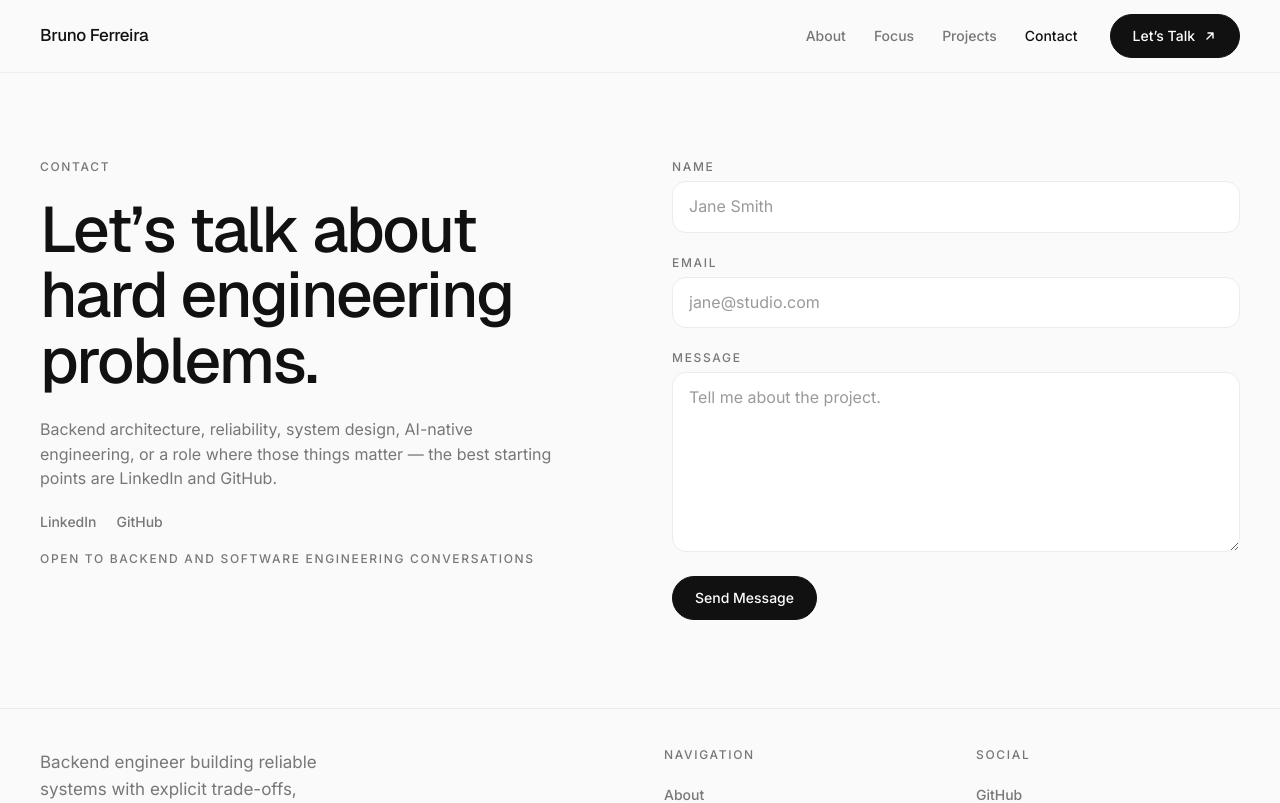
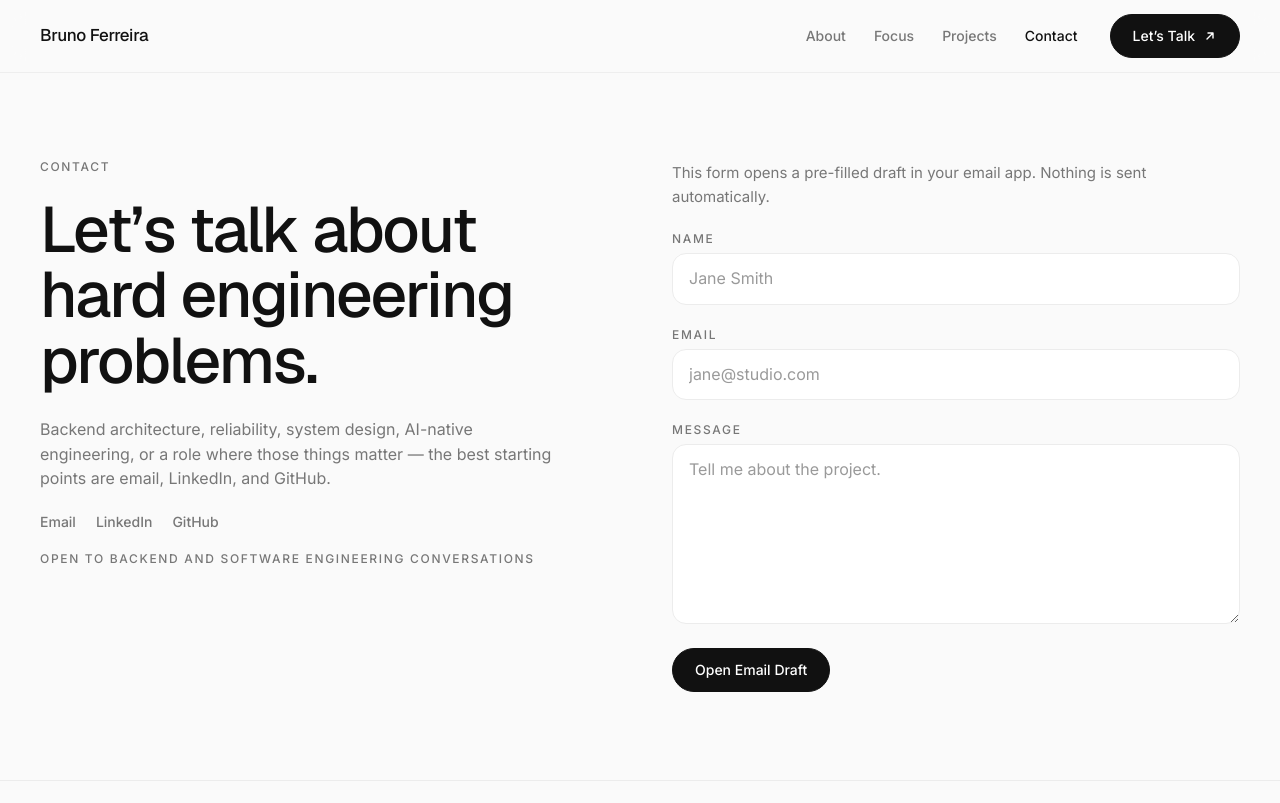
Before and after one commit to Bruno2K/bruno-portfolio, a Next.js app: page /contact in a window 1280 px wide. Shown: the top 803 px of the page. Built offline with nearby package versions, Linux system fonts and the light colour scheme.

Commit message:
fix: replace false contact success with mailto

```diff
--- a/src/app/contact/page.tsx
+++ b/src/app/contact/page.tsx
@@ -16,9 +16,14 @@ export default function ContactPage() {
           <p className="text-eyebrow">Contact</p>
           <h1 className="text-display">Let’s talk about hard engineering problems.</h1>
           <p className="text-lead">
-            Backend architecture, reliability, system design, AI-native engineering, or a role where those things matter — the best starting points are LinkedIn and GitHub.
+            Backend architecture, reliability, system design, AI-native engineering, or a
+            role where those things matter — the best starting points are email, LinkedIn,
+            and GitHub.
           </p>
           <div className="flex gap-5 text-[15px] font-medium">
+            <a href={`mailto:${site.contactEmail}`} className="nav-link">
+              Email
+            </a>
             <a href={site.social.linkedin} className="nav-link" target="_blank" rel="noreferrer">
               LinkedIn
             </a>
@@ -28,7 +33,7 @@ export default function ContactPage() {
           </div>
           <p className="text-eyebrow">{site.contactAvailability}</p>
         </div>
-        <ContactForm />
+        <ContactForm recipient={site.contactEmail} />
       </Container>
     </main>
   );
--- a/src/components/ui/contact-form.tsx
+++ b/src/components/ui/contact-form.tsx
@@ -2,32 +2,48 @@
 
 import { useState } from "react";
 
-type Status = "idle" | "success";
+type Status = "idle" | "error";
 
-export function ContactForm() {
+type ContactFormProps = {
+  recipient: string;
+};
+
+export function ContactForm({ recipient }: ContactFormProps) {
   const [status, setStatus] = useState<Status>("idle");
-
-  if (status === "success") {
-    return (
-      <p role="status" className="text-h4">
-        Thanks — I’ll get back to you within a couple of days.
-      </p>
-    );
-  }
 
   return (
     <form
       className="flex flex-col gap-6"
       onSubmit={(event) => {
         event.preventDefault();
+        setStatus("idle");
+
         const form = event.currentTarget;
         if (!form.checkValidity()) {
           form.reportValidity();
           return;
         }
-        setStatus("success");
+
+        const formData = new FormData(form);
+        const name = String(formData.get("name") ?? "").trim();
+        const email = String(formData.get("email") ?? "").trim();
+        const message = String(formData.get("message") ?? "").trim();
+        const subject = `Portfolio contact from ${name}`;
+        const body = [`Name: ${name}`, `Email: ${email}`, "", message].join("\n");
+        const mailto = `mailto:${recipient}?subject=${encodeURIComponent(subject)}&body=${encodeURIComponent(body)}`;
+
+        try {
+          window.location.assign(mailto);
+        } catch {
+          setStatus("error");
+        }
       }}
+      aria-describedby="contact-form-help"
     >
+      <p id="contact-form-help" className="text-muted text-[15px] leading-6">
+        This form opens a pre-filled draft in your email app. Nothing is sent
+        automatically.
+      </p>
       <label className="flex flex-col gap-2">
         <span className="text-eyebrow">Name</span>
         <input
@@ -60,12 +76,21 @@ export function ContactForm() {
           className="border-line bg-surface text-ink placeholder:text-muted-2 resize-y rounded-[var(--radius-control)] border px-4 py-3 text-[16px] outline-none"
         />
       </label>
+      {status === "error" ? (
+        <p role="alert" className="text-muted text-[15px] leading-6">
+          Your email app could not be opened. Email me directly at{" "}
+          <a className="nav-link font-medium" href={`mailto:${recipient}`}>
+            {recipient}
+          </a>
+          .
+        </p>
+      ) : null}
       <div>
         <button
           type="submit"
           className="rounded-chip border-ink bg-ink text-accent-ink hover:bg-ink-deep inline-flex items-center justify-center border px-[22px] py-[14px] text-[14px] leading-none font-medium transition-colors duration-300"
         >
-          Send Message
+          Open Email Draft
         </button>
       </div>
     </form>
--- a/src/content/site.ts
+++ b/src/content/site.ts
@@ -2,6 +2,7 @@ export const site = {
   name: "Bruno Ferreira",
   role: "Senior Backend Engineer",
   location: "Brazil · Remote",
+  contactEmail: "brunoharry2009@gmail.com",
   contactAvailability: "Open to backend and software engineering conversations",
   tagline:
     "I build backend systems that stay correct when concurrency, money, failures, and production reality show up.",
```
